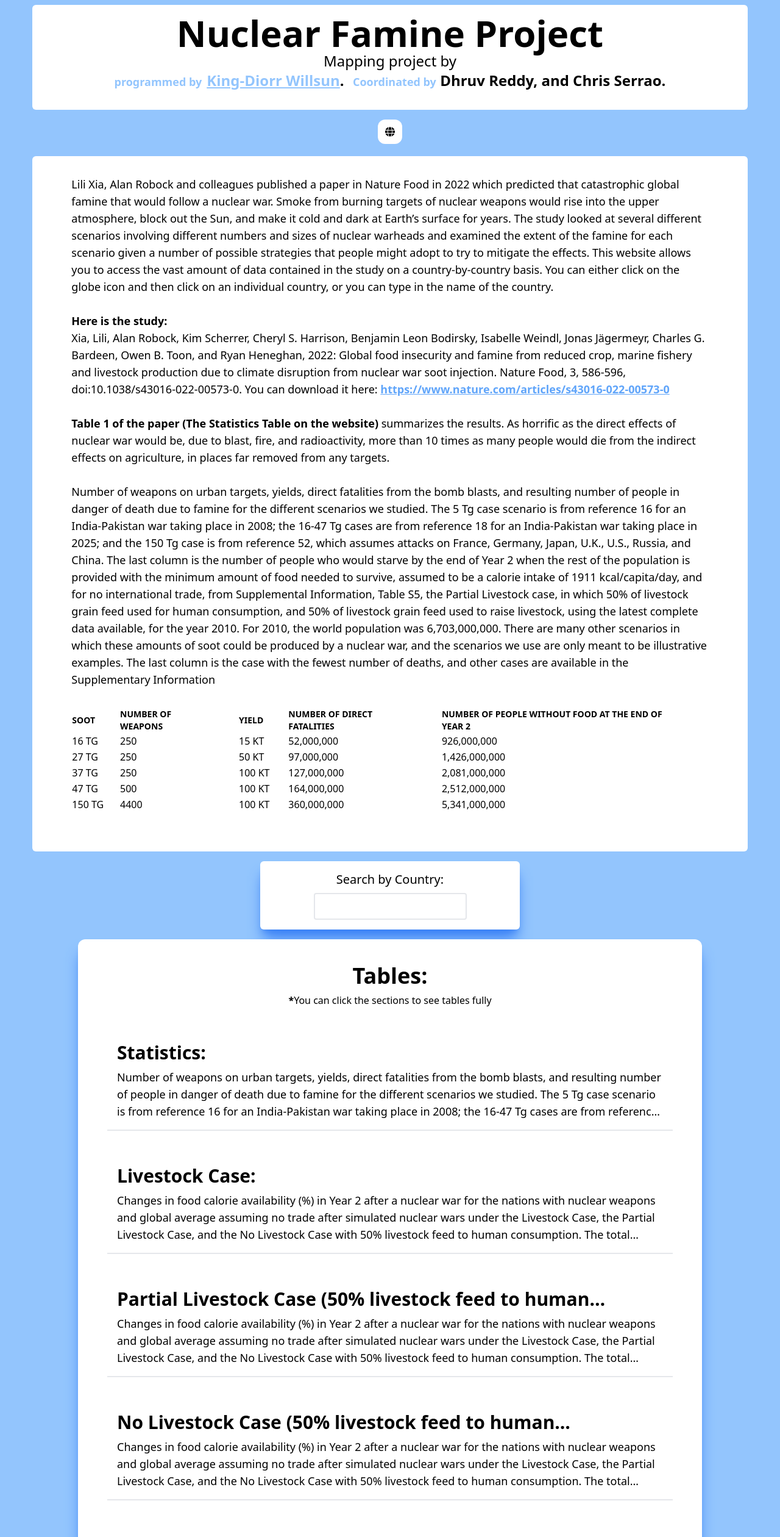
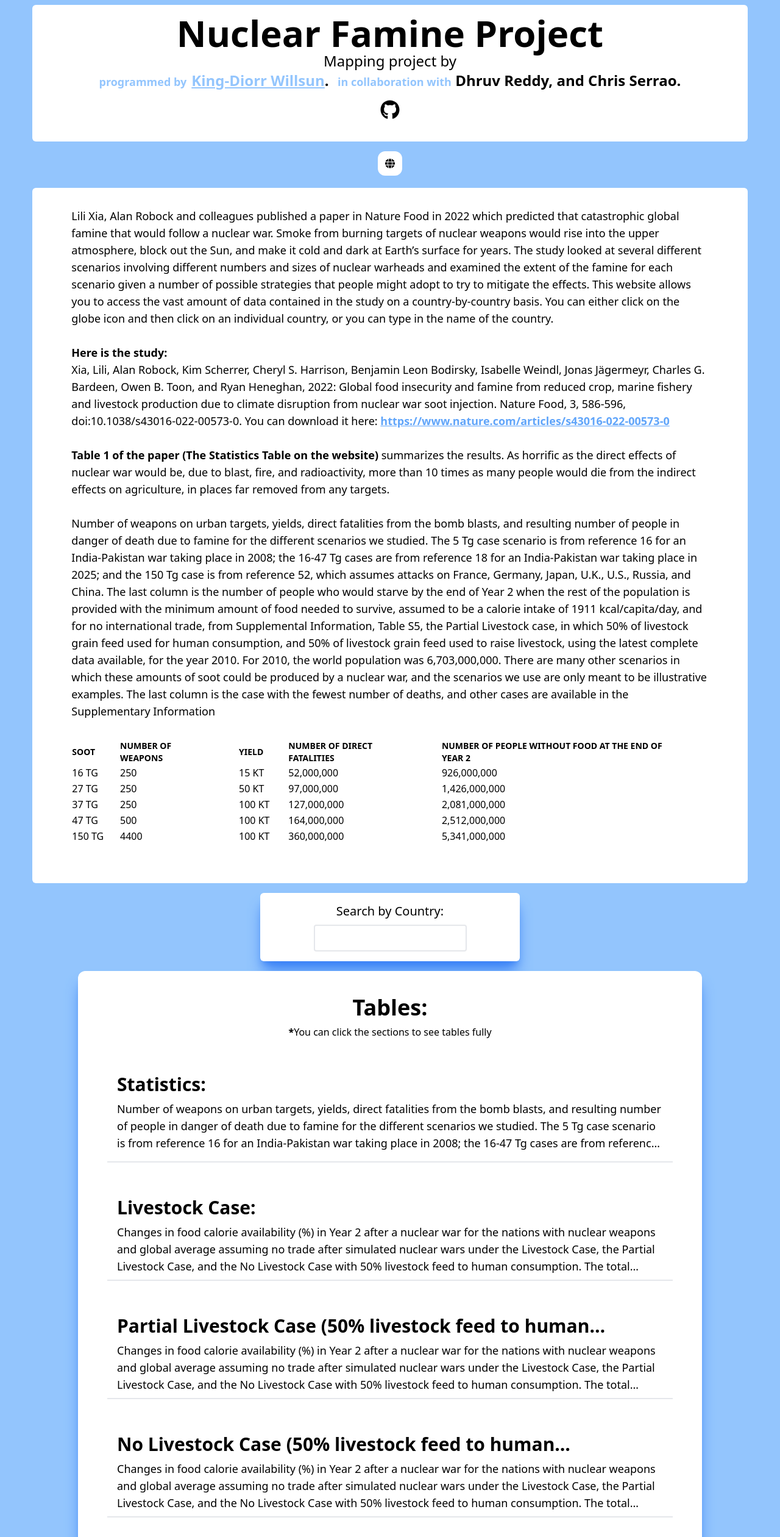
Before and after one commit to KDW1/NuclearMapping, a Next.js app: page / in a window 1280 px wide. Shown: the top 2520 px of the page at 61% size. Built offline with nearby package versions, Linux system fonts and the light colour scheme.

Commit message:
Added Github link, modified description

```diff
--- a/package.json
+++ b/package.json
@@ -10,6 +10,7 @@
   },
   "dependencies": {
     "@fortawesome/fontawesome-svg-core": "^6.4.0",
+    "@fortawesome/free-brands-svg-icons": "^7.2.0",
     "@fortawesome/free-solid-svg-icons": "^6.4.0",
     "@fortawesome/react-fontawesome": "^0.2.0",
     "autoprefixer": "10.4.14",
--- a/pages/index.jsx
+++ b/pages/index.jsx
@@ -4,6 +4,7 @@ import { simpleTables } from "@/utils/statistics";
 import Link from "next/link";
 import { FontAwesomeIcon } from "@fortawesome/react-fontawesome";
 import { faGlobe, faHome } from "@fortawesome/free-solid-svg-icons";
+import { faGithub } from "@fortawesome/free-brands-svg-icons"
 import SearchBar from "@/components/SearchBar";
 import Table from "@/components/Table";
 
@@ -33,10 +34,17 @@ export default function Home() {
             </Link>
             .{" "}
             <span className="text-base md:text-lg text-main">
-              Coordinated by
+              in collaboration with
             </span>{" "}
             Dhruv Reddy, and Chris Serrao.
           </p>
+
+        <Link className="mx-auto" href="https://github.com/KDW1/NuclearMapping">
+          <FontAwesomeIcon
+            className="h-8 mt-4"
+            icon={faGithub}
+          ></FontAwesomeIcon>
+        </Link>
         </div>
       </div>
       <div className="mx-auto w-min min-w-max my-4">
@@ -120,7 +128,7 @@ Number of weapons on urban targets, yields, direct fatalities from the bomb blas
           <div key={`table${i}`}>
             {table.metrics[0] == "Nation" || table.metrics[0] == "Nations" ? (
               <Link href={`/worldTable/${i + 1}`}>
-                <div className="hover:scale-105 bg-white w-full px-4 py-2 transition duration-300 ease-in-out cursor-pointer mt-12 mx-auto border-b-2 pb-4">
+                <div className="hover:scale-105 bg-white w-full px-4 py-2 transition duration-300 ease-in-out cursor-pointer mt-12 mx-auto border-b-2">
                   <p className="text-3xl font-semibold line-clamp-1">
                     {table.title}:
                   </p>
```
Also changed, not shown: 2 other files (tests, documents, lock files or other folders).
